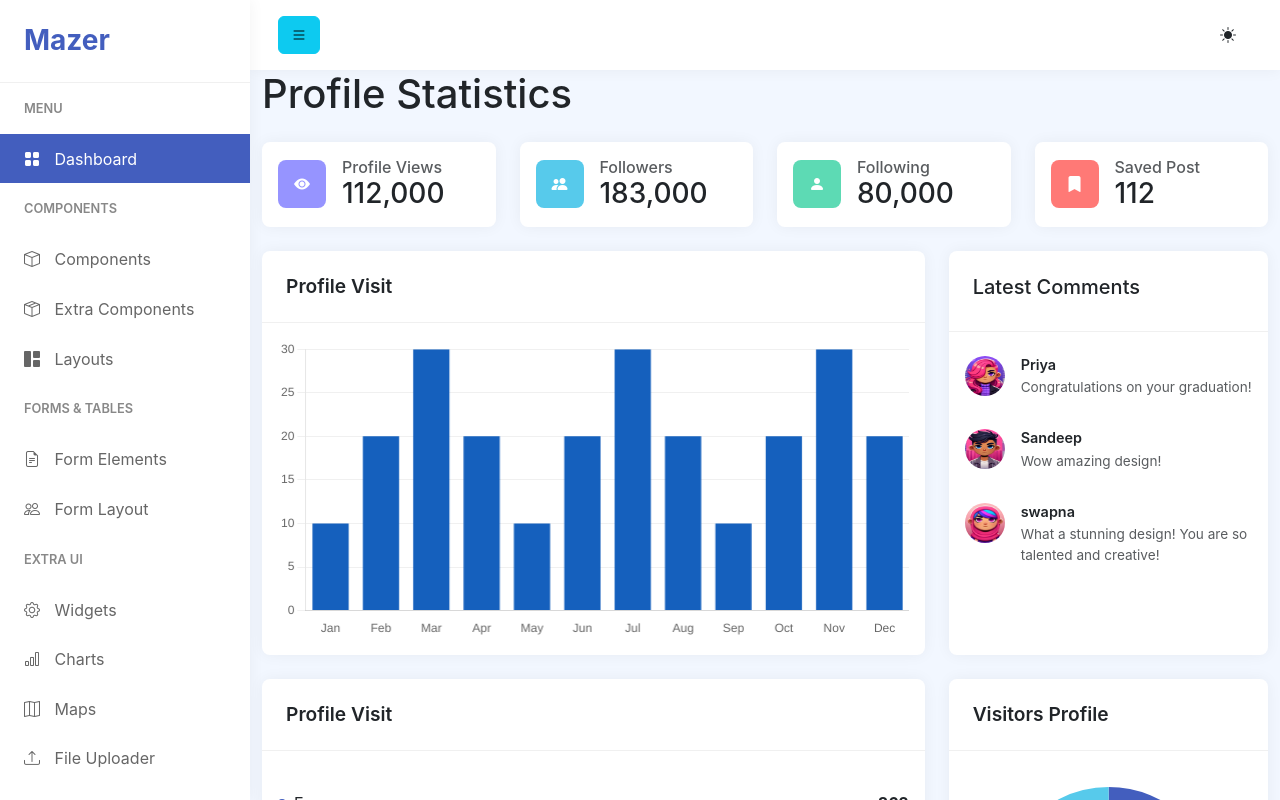
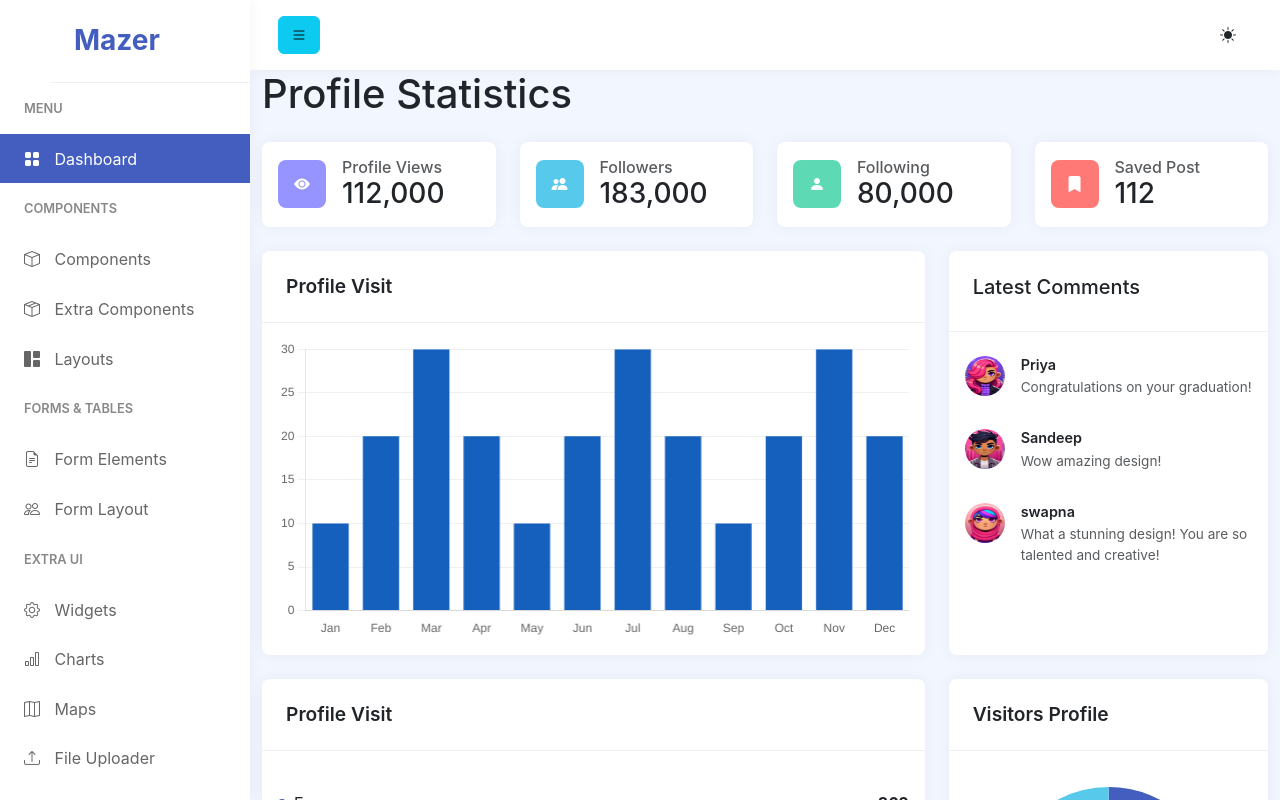
Before and after one commit to Balajinaga007/demo007, a plain HTML site: page index.html in a window 1280 px wide. Shown: the top 800 px of the page. Drawn offline with nearby package versions, Linux system fonts and the light colour scheme; files whose address does not match are found by name.

Commit message:
index.html

```diff
--- a/index.html
+++ b/index.html
@@ -12,7 +12,7 @@
     <div class="wrapper">
         <!-- Sidebar -->
         <nav id="sidebar">
-            <div class="sidebar-header">
+            <div class="sidebar-header" style="margin-left:50px">
                 <h3>Mazer</h3>
             </div>
             <ul class="list-unstyled components">
```
